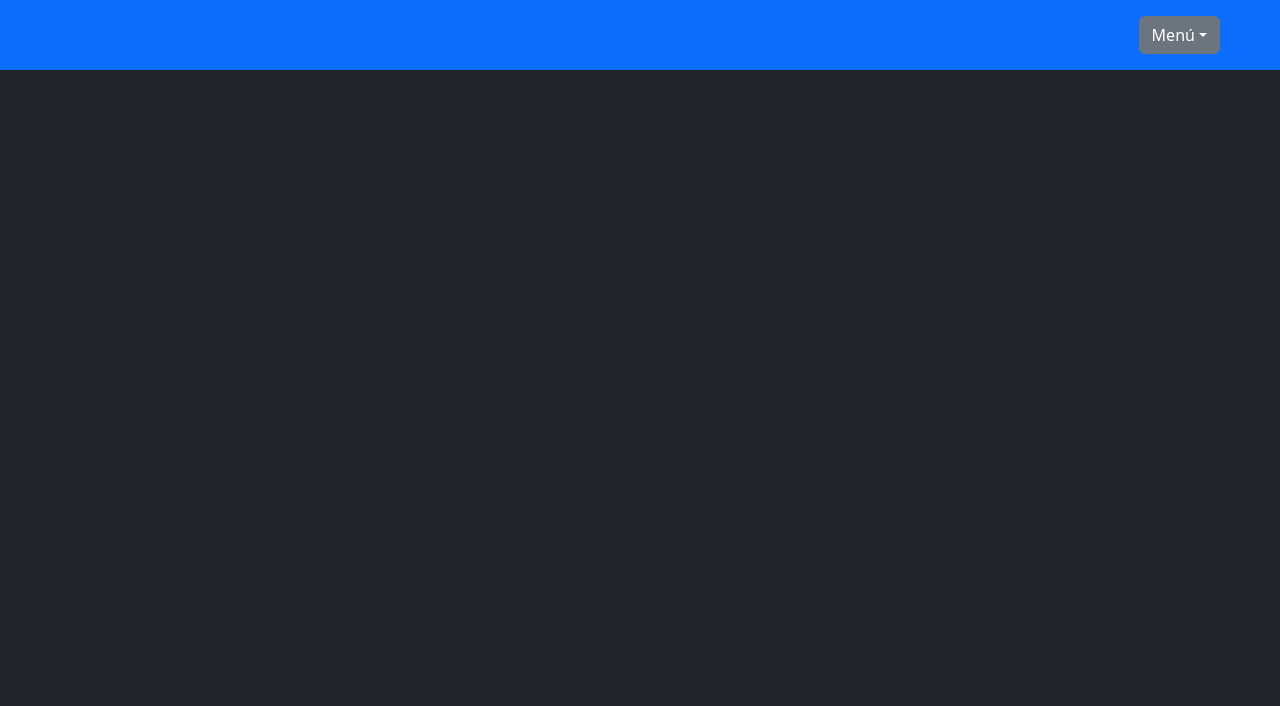
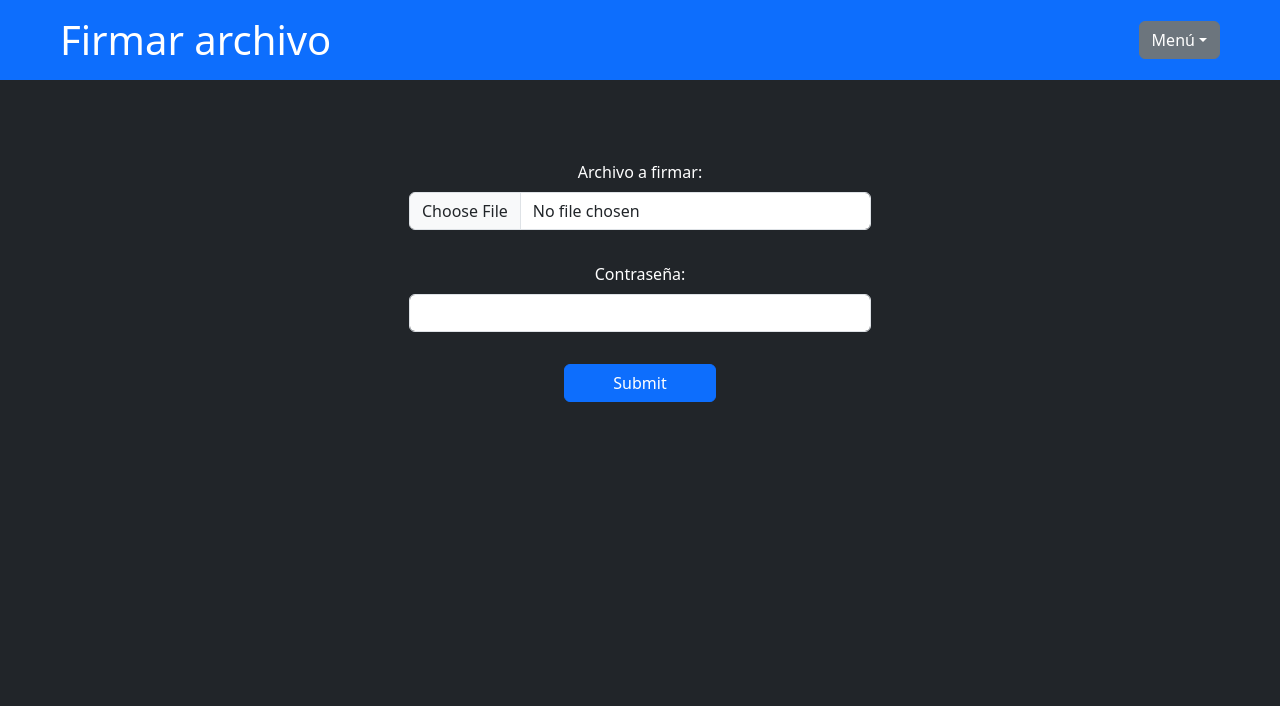
Before and after one commit to Dark869/Proyect_DSW, a Django app: page / in a window 1280 px wide. Shown: the top 706 px of the page. Run offline with Django 5.2, Linux system fonts and the light colour scheme.

Commit message:
Creación de la pagina signature

```diff
--- a/Proyect_DSW/templates/index.html
+++ b/Proyect_DSW/templates/index.html
@@ -19,9 +19,9 @@
                     <div class="btn-group">
                         <button type="button" class="btn btn-secondary dropdown-toggle" data-bs-toggle="dropdown" aria-expanded="false">Menú</button>
                         <ul class="dropdown-menu dropdown-menu-end">
-                            <li><a class="dropdown-item" href="#">Firmar archivo</a></li>
+                            <li><a class="dropdown-item" href="/">Firmar archivo</a></li>
                             <li><a class="dropdown-item" href="#">Verificar archivo</a></li>
-                            <li><a class="dropdown-item" href="#">Gestor de llaves</a></li>
+                            <li><a class="dropdown-item" href="#">Generar nuevo par de llaves</a></li>
                             <li><a class="dropdown-item" href="#">Cerrar sesión</a></li>
                         </ul>
                     </div>
--- /dev/null
+++ b/Proyect_DSW/templates/signatureFile.html
@@ -0,0 +1,53 @@
+{% extends "index.html" %}
+
+{% block titulo %}Firmar Archivo{% endblock %}
+{% load static %}
+{% block estilos %}
+<link rel="stylesheet" href="{% static 'styles/signatureFile.css' %}">
+{% endblock %}
+{% block scripts %}
+<script src="{% static 'scripts/signatureFile.js' %}"></script>
+{% endblock %}
+
+{% block encabezado %}Firmar archivo{% endblock %}
+
+{% block contenido %}
+<div class="row container justify-content-center">
+    <div class="col-md-6 d-flex flex-column align-items-center">
+        <form action="" method="post" class="w-100">
+            {% csrf_token %}
+            <div id="upload-file" class="row justify-content-center m-4">
+                <div class="col-md-12 text-center m-2">
+                    <label for="file" class="text-white">Archivo a firmar:</label>
+                </div>
+                <div class="col-md-12">
+                    <input type="file" name="file" id="file" class="form-control">
+                </div>
+            </div>
+            <div id="password-field" class="row justify-content-center m-4">
+                <div class="col-md-12 text-center m-2">
+                    <label for="passwd" class="text-white">Contraseña:</label>
+                </div>
+                <div class="col-md-12">
+                    <input type="password" name="passwd" id="passwd" class="form-control">
+                </div>
+            </div>
+            <div id ="button-submit" class="row justify-content-center m-2">
+                <div class="col-md-12 text-center m-2">
+                    <input type="submit" name="submit" id="submit" class="btn btn-primary px-5">
+                </div>
+            </div>
+            <div id ="button-download-file" class="row justify-content-center m-2">
+                <div class="col-md-12 text-center m-2">
+                    <input type="button" name="download-file" id="download-file" value="Descargar firma" class="btn btn-primary px-5 d-none">
+                </div>
+            </div>
+            <div id="box-errors" class="row justify-content-center m-2">
+                <div class="col-md-12 text-center m-2">
+
+                </div>
+            </div>
+        </form>
+    </div>
+</div>
+{% endblock %}
--- a/Proyect_DSW/views.py
+++ b/Proyect_DSW/views.py
@@ -1,4 +1,4 @@
 from django.shortcuts import render
 
 def home_view(request):
-    return render(request, 'index.html')
+    return render(request, 'signatureFile.html')
```
Also changed, not shown: Proyect_DSW/static/scripts/signatureFile.js (added), Proyect_DSW/static/styles/signatureFile.css (added).
